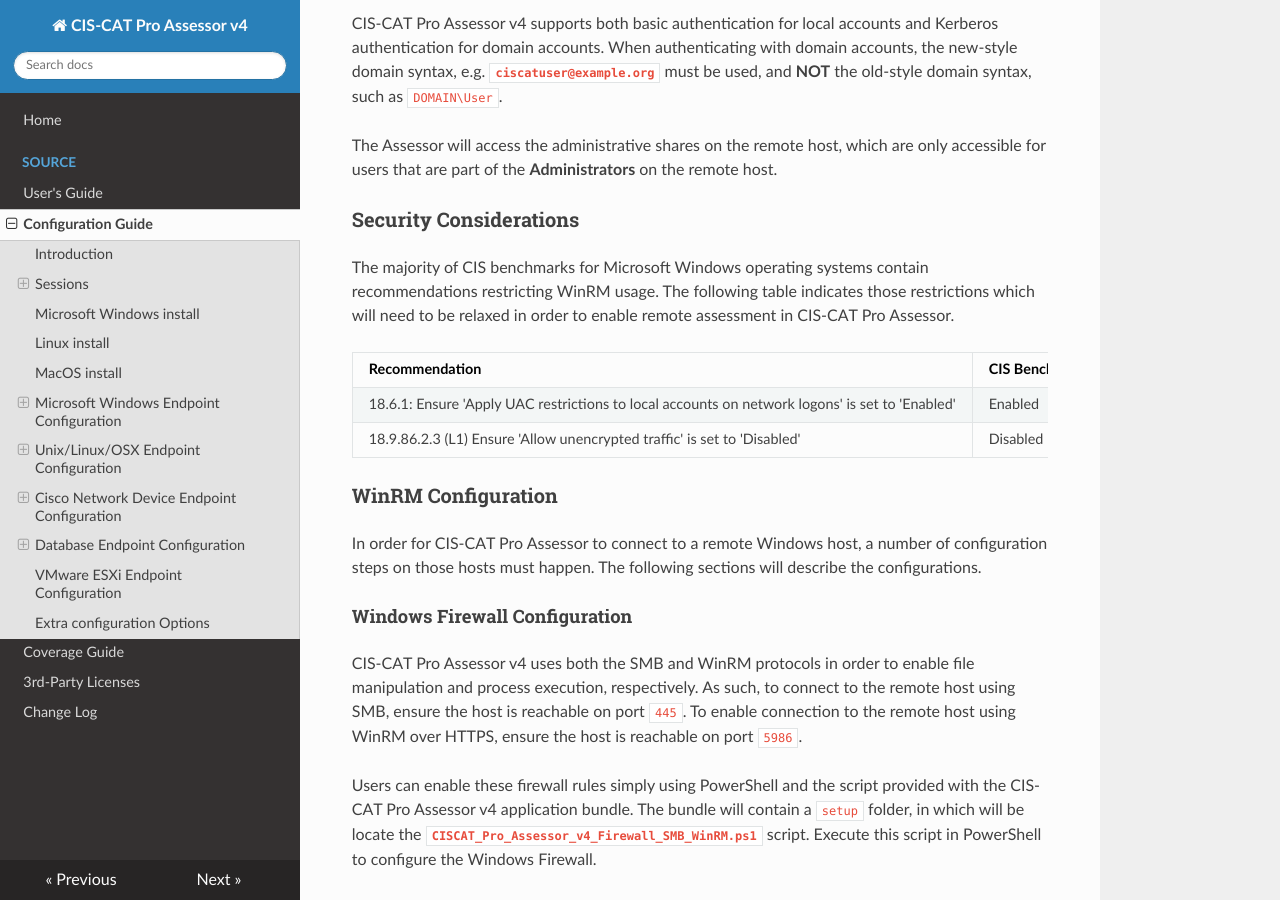
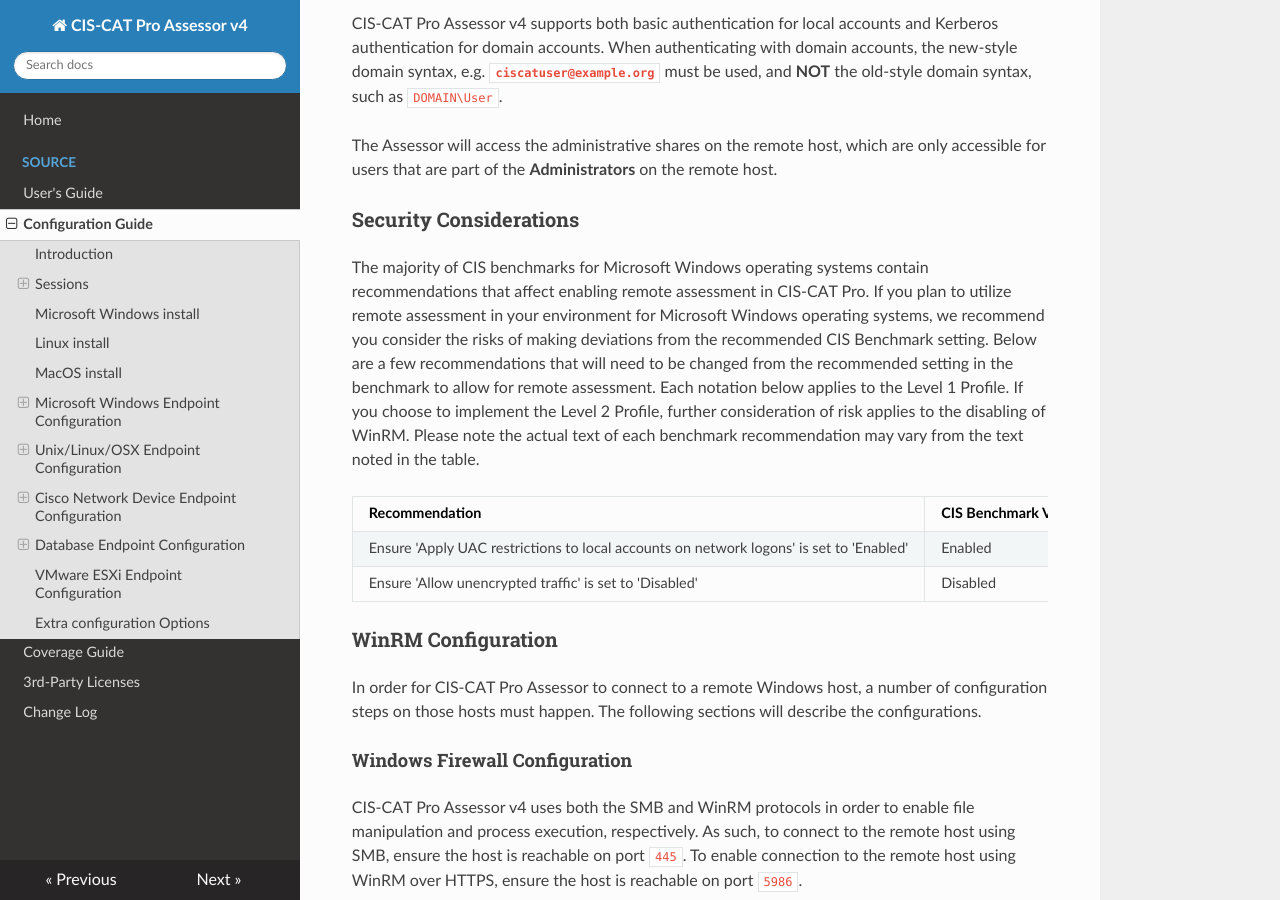
Before and after one commit to CISecurity/CCPA-Docs, an MkDocs documentation site: the page built from docs/Configuration Guide.md, in a window 1280 px wide and 900 px high, scrolled down 4297 px. Built offline with MkDocs 1.6.1, drawn with Linux system fonts in a browser that asks for light colours; nearby versions of some CDN libraries.

Commit message:
CCPRO-4563
Made Security Considerations section more general.

```diff
--- a/docs/Configuration Guide.md
+++ b/docs/Configuration Guide.md
@@ -124,12 +124,12 @@
 The Assessor will access the administrative shares on the remote host, which are only accessible for users that are part of the **Administrators** on the remote host.
 
 ### Security Considerations ###
-The majority of CIS benchmarks for Microsoft Windows operating systems contain recommendations restricting WinRM usage.  The following table indicates those restrictions which will need to be relaxed in order to enable remote assessment in CIS-CAT Pro Assessor.
+The majority of CIS benchmarks for Microsoft Windows operating systems contain recommendations that affect enabling remote assessment in CIS-CAT Pro.  If you plan to utilize remote assessment in your environment for Microsoft Windows operating systems, we recommend you consider the risks of making deviations from the recommended CIS Benchmark setting.  Below are a few recommendations that will need to be changed from the recommended setting in the benchmark to allow for remote assessment.  Each notation below applies to the Level 1 Profile.  If you choose to implement the Level 2 Profile, further consideration of risk applies to the disabling of WinRM.  Please note the actual text of each benchmark recommendation may vary from the text noted in the table.
 
 | Recommendation | CIS Benchmark Value | Relaxed Value |
 |----------------|---------------------|---------------|
-| 18.6.1: Ensure 'Apply UAC restrictions to local accounts on network logons' is set to 'Enabled'| Enabled | Disabled|
-| 18.9.86.2.3 (L1) Ensure 'Allow unencrypted traffic' is set to 'Disabled' | Disabled | Enabled |
+| Ensure 'Apply UAC restrictions to local accounts on network logons' is set to 'Enabled'| Enabled | Disabled|
+| Ensure 'Allow unencrypted traffic' is set to 'Disabled' | Disabled | Enabled |
 
 ### WinRM Configuration ###
 In order for CIS-CAT Pro Assessor to connect to a remote Windows host, a number of configuration steps on those hosts must happen.  The following sections will describe the configurations.
```
